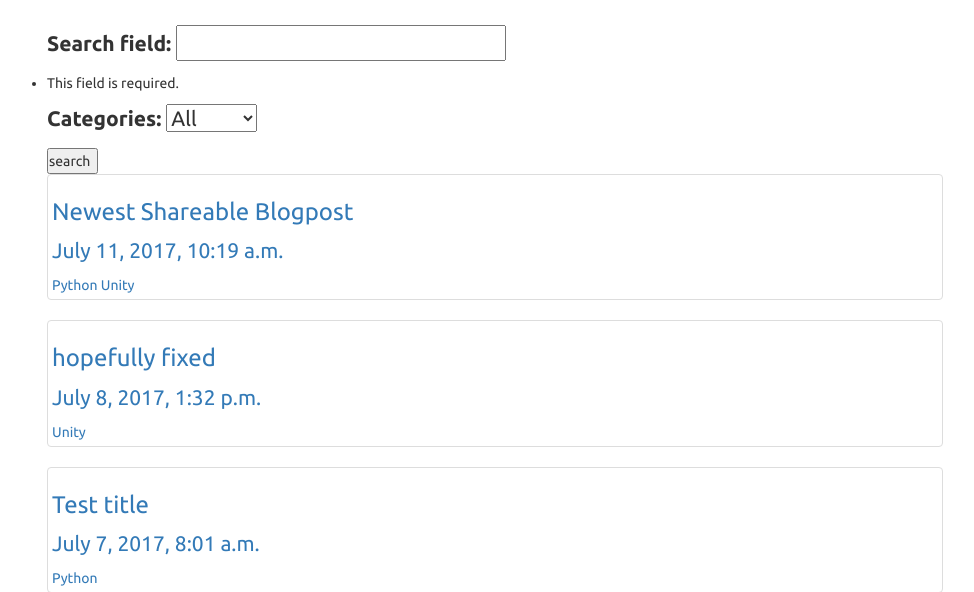
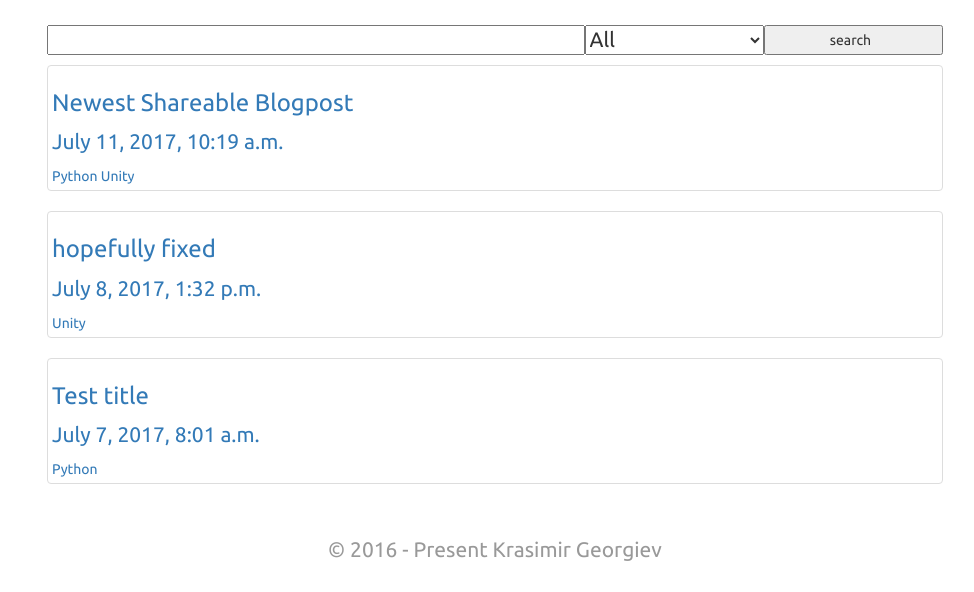
Before and after one commit to Krasi2405/Django-Blog-App, a Django app: page /blog/ in a window 1280 px wide. Shown: the part 251-843 px from the top of the page, without its empty margins (145-1119 px from the left). After the commit the page ends 812 px from the top, so only its background shows below. Run offline with Django 3.2, Linux system fonts and the light colour scheme; data comes from the database, SQL or seed files in the repository; some libraries are stand-ins or nearby versions.

Commit message:
Made the form look good.

```diff
--- /dev/null
+++ b/aboutWebsite/blog/static/blog/css/blog.css
@@ -0,0 +1,48 @@
+
+
+.search_form {
+	width: 100%;
+	display: block;
+	padding-bottom: 40px;
+}
+
+.search_form * {
+	display: inline;
+	height: 30px;
+}
+
+.search_form .search_button {
+	display: block;
+	width: 100%;
+}
+
+.search_form #id_search_field {
+	width: 60%;
+	float: left;
+}
+
+.search_form #id_categories {
+	width: 40%;
+	float: left;
+}
+
+
+
+
+
+ul.errorlist, .search_form  label {
+	display: none;
+}
+
+@media screen and (min-width: 620px) {
+
+	.search_form #id_categories, .search_form .search_button {
+		width: 20%;
+	}
+
+	.search_form .search_button {
+		display: inline;
+		float: right;
+	}
+
+}
--- a/aboutWebsite/blog/templates/blog/blog_detail.html
+++ b/aboutWebsite/blog/templates/blog/blog_detail.html
@@ -1,4 +1,4 @@
-{% extends 'layout.html' %}
+{% extends 'blog/layout.html' %}
 {% load static %}
 {% load app_filters %}
 
--- a/aboutWebsite/blog/templates/blog/blog_list.html
+++ b/aboutWebsite/blog/templates/blog/blog_list.html
@@ -1,11 +1,10 @@
-{% extends 'layout.html' %}
+{% extends 'blog/layout.html' %}
 
 {% block content %}
-<form action="" method = "GET">
+<form class = "search_form" action="" method = "GET">
 	{% csrf_token %}
 	{{ search_form.as_p }}
-	<input type="submit" value = "search">
-
+	<input type="submit" value = "search" class = "search_button">
 </form>
 
 {% for blog in blog_list %}
--- /dev/null
+++ b/aboutWebsite/blog/templates/blog/layout.html
@@ -0,0 +1,7 @@
+{% extends 'layout.html' %}
+{% load static %}
+
+{% block css %}
+	{{ block.super }}
+	<link rel = "stylesheet" href = "{% static 'blog/css/blog.css' %}">
+{% endblock %}
--- a/aboutWebsite/templates/layout.html
+++ b/aboutWebsite/templates/layout.html
@@ -11,6 +11,9 @@
     <link href='https://fonts.googleapis.com/css?family=Ubuntu:400,700' rel='stylesheet' type='text/css'>
     <link rel = "stylesheet" href = "{% static 'css/main.css' %}">
     <link rel = "stylesheet" href = "{% static 'css/responsive.css' %}">
+    {% block css %}
+
+    {% endblock %}
   </head>
 
   <body id = "top">
@@ -46,6 +49,5 @@
     <footer>
       <p>&copy; 2016 - Present Krasimir Georgiev</p>
     </footer>
-
   </body>
 </html>
```
